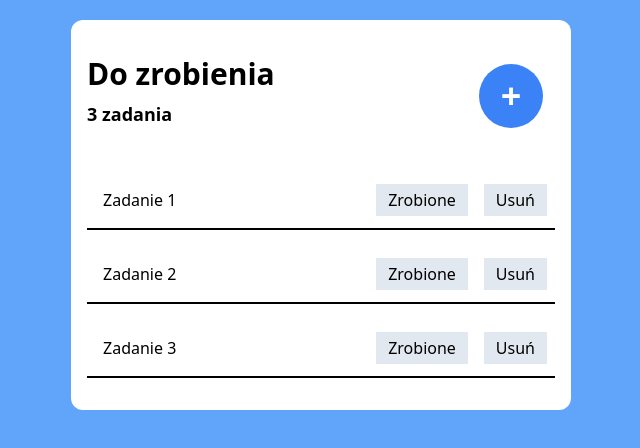
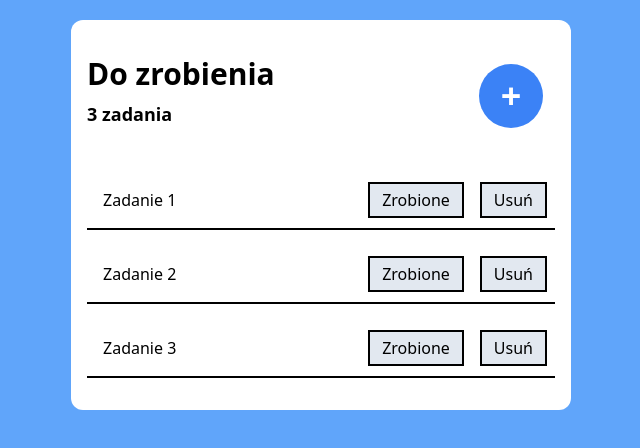
Before and after one commit to artur-IT/To-Do-List-24, a React (Vite) app: page / in a window 1280 px wide. Shown: the top 448 px of the page, without its empty margins (319-959 px from the left). Built offline with nearby package versions, Linux system fonts and the light colour scheme.

Commit message:
add border to Buttons

```diff
--- a/components/Button.jsx
+++ b/components/Button.jsx
@@ -5,7 +5,7 @@ export const Button = ({ name, isDone, deleteTask, addNewTask, onAdd }) => {
     addNewTask();
   };
 
-  const btnStyle = "bg-slate-200 px-3 py-1 mx-2";
+  const btnStyle = "border-solid border-2 border-black bg-slate-200 px-3 py-1 mx-2 hover:bg-slate-300";
   const buttonAdd =
     name === "add" ? (
       <button className={`${btnStyle}`} onClick={addButtonHandle}>
```
